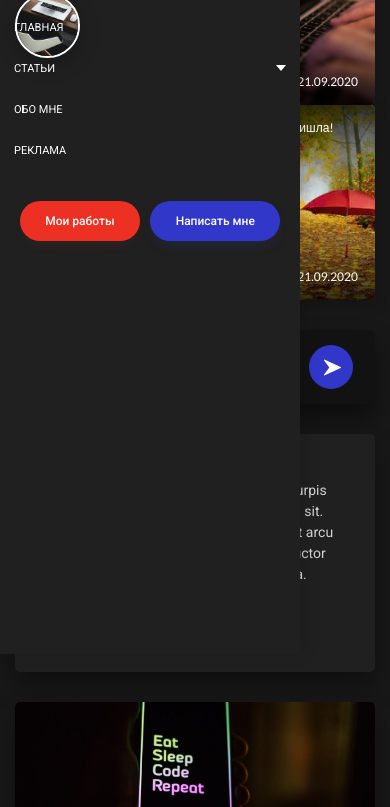
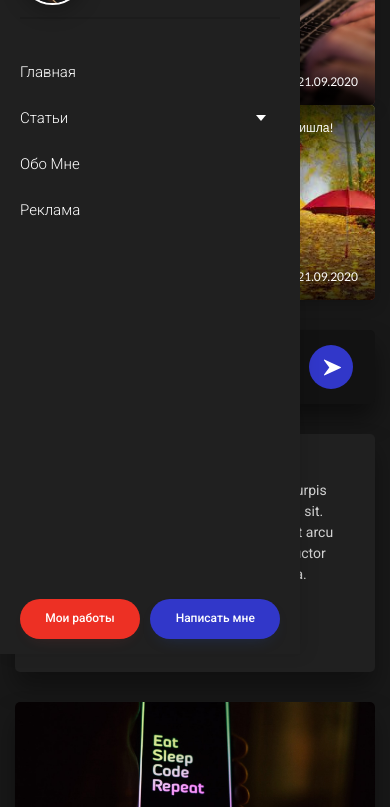
Before and after one commit to VeniaminRogov/Personal-Blog, a website: page app/index.html in a window 390 px wide. Shown: the part 190-997 px from the top of the page. Drawn offline with Linux system fonts and the light colour scheme.

Commit message:
done mobile sidebar

```diff
--- a/app/index.html
+++ b/app/index.html
@@ -102,33 +102,7 @@
 						<p class="profile__prof">блог front-end разработчика</p>
 					</div>
 
-					<nav class="menu menu__mobile">
-						<ul class="menu__list">
-							<li class="menu__item">
-								<a class="menu__link" href="#">Главная</a>
-							</li>
-							<li class="menu__item">
-								<a class="menu__link menu__link--has-subnav" href="#">Статьи</a>
-								<ul class="subnav">
-									<li class="subnav__item">
-										<a class="subnav__link" href="#">Создание сайтов</a>
-									</li>
-									<li class="subnav__item">
-										<a class="subnav__link" href="#">Интернет-маркетинг</a>
-									</li>
-									<li class="subnav__item">
-										<a class="subnav__link" href="#">Продвижение видео</a>
-									</li>
-								</ul>
-							</li>
-							<li class="menu__item">
-								<a class="menu__link" href="#">Обо мне</a>
-							</li>
-							<li class="menu__item">
-								<a class="menu__link" href="#">Реклама</a>
-							</li>
-						</ul>
-					</nav>
+					<!--  -->
 
 					<ul class="social">
 						<li class="social__item">
@@ -152,11 +126,44 @@
 						Созданием сайтов занимаюсь с 2012 года. Работал в нескольких ИТ компаниях и наработал более 10 000 часов в
 						создании сайтов различной сложности.
 					</p>
+
+
 				</div>
 
 				<!-- /Profile -->
 
+				<nav class="menu menu--mobile">
+					<ul class="menu__list">
+						<li class="menu__item">
+							<a class="menu__link" href="#">Главная</a>
+						</li>
+						<li class="menu__item">
+							<a class="menu__link menu__link--has-subnav" href="#">Статьи</a>
+							<ul class="subnav">
+								<li class="subnav__item">
+									<a class="subnav__link" href="#">Создание сайтов</a>
+								</li>
+								<li class="subnav__item">
+									<a class="subnav__link" href="#">Интернет-маркетинг</a>
+								</li>
+								<li class="subnav__item">
+									<a class="subnav__link" href="#">Продвижение видео</a>
+								</li>
+							</ul>
+						</li>
+						<li class="menu__item">
+							<a class="menu__link" href="#">Обо мне</a>
+						</li>
+						<li class="menu__item">
+							<a class="menu__link" href="#">Реклама</a>
+						</li>
+					</ul>
+				</nav>
+
 			</div>
+
+			<!-- /Sidebar content -->
+
 			<div class="sidebar__footer">
 				<a class="btn btn--red" href="#">
 					Мои работы
--- a/app/scss/components/burger.scss
+++ b/app/scss/components/burger.scss
@@ -7,7 +7,7 @@
   left: 15px;
   transform: translateY(-50%);
 
-  @include brakpoint($tablet-bp) {
+  @include breakpoint($tablet-bp) {
     display: block;
   }
 
--- a/app/scss/components/container.scss
+++ b/app/scss/components/container.scss
@@ -3,7 +3,7 @@
   margin: 0 auto;
   padding: 0 50px;
 
-  @include brakpoint($moblie-bp) {
+  @include breakpoint($moblie-bp) {
     padding: 0 15px;
   }
 }
--- a/app/scss/components/header.scss
+++ b/app/scss/components/header.scss
@@ -8,7 +8,7 @@
   width: calc(100% - #{$sidebar-width});
   background-color: #0d0d0d;
 
-  @include brakpoint($tablet-bp) {
+  @include breakpoint($tablet-bp) {
     width: 100%;
     z-index: $z-index-modal;
   }
@@ -17,7 +17,7 @@
 .header__left {
   width: 60%;
 
-  @include brakpoint($tablet-bp) {
+  @include breakpoint($tablet-bp) {
     width: 40%;
   }
 }
@@ -27,7 +27,7 @@
   justify-content: flex-end;
   width: 40%;
 
-  @include brakpoint($tablet-bp) {
+  @include breakpoint($tablet-bp) {
     width: 60%;
   }
 }
--- a/app/scss/components/main.scss
+++ b/app/scss/components/main.scss
@@ -1,7 +1,7 @@
 .main {
   padding: 100px 0 80px $sidebar-width;
 
-  @include brakpoint($tablet-bp) {
+  @include breakpoint($tablet-bp) {
     padding-left: 0;
   }
 }
--- a/app/scss/components/nav.scss
+++ b/app/scss/components/nav.scss
@@ -1,22 +1,23 @@
 .menu {
-  @include brakpoint($tablet-bp) {
+  @include breakpoint($tablet-bp) {
     display: none;
   }
-}
 
-.menu__mobile {
-  display: none;
+  &--mobile {
+    display: none;
+    @extend %roboto-l;
 
-  @include brakpoint($tablet-bp) {
-    display: block;
-    margin-top: 30px;
+    @include breakpoint($tablet-bp) {
+      display: block;
+      margin: 30px 0;
+    }
   }
 }
 
 .menu__list {
   display: flex;
 
-  @include brakpoint($tablet-bp) {
+  @include breakpoint($tablet-bp) {
     flex-direction: column;
   }
 }
@@ -32,17 +33,31 @@
       display: block;
     }
   }
+
+  @include breakpoint($tablet-bp) {
+    &:hover {
+      .menu__link {
+        background: none;
+      }
+    }
+  }
 }
 
 .menu__link {
   display: block;
   padding: 14px;
-  width: 100%;
-  line-height: 1.2;
+  line-height: 18px;
   font-size: 1.1rem;
   text-transform: uppercase;
   color: $white;
   transition: background-color 0.2s linear;
+
+  @include breakpoint($tablet-bp) {
+    text-transform: capitalize;
+    padding-left: 0;
+    padding-right: 0;
+    font-size: 1.5rem;
+  }
 
   &--has-subnav {
     position: relative;
@@ -58,6 +73,10 @@
       border-style: solid;
       border-width: 6px 5px 0 5px;
       border-color: $white transparent transparent transparent;
+
+      // @include breakpoint($tablet-bp) {
+      //   display: none;
+      // }
     }
   }
 }
--- a/app/scss/components/profile.scss
+++ b/app/scss/components/profile.scss
@@ -3,10 +3,11 @@
   flex-direction: column;
   justify-content: center;
   margin-top: -50px;
-  position: relative;
 
-  @include brakpoint($tablet-bp) {
+  @include breakpoint($tablet-bp) {
+    position: relative;
     margin-top: -10px;
+    border-bottom: 2px solid #1c1c1c;
   }
 }
 
@@ -19,19 +20,22 @@
   object-fit: cover;
   box-shadow: 0px 7px 20px rgba($black, 0.25);
   margin: 0 auto 20px;
+  // display: none;
 
-  @include brakpoint($tablet-bp) {
+  @include breakpoint($tablet-bp) {
     position: absolute;
+    top: 0;
+    left: 0;
     margin-left: 0;
     width: 65px;
     height: 65px;
-    left: 15px;
   }
 }
 
 .profile__header {
   text-align: center;
   position: relative;
+  margin-bottom: 20px;
 
   // &::after {
   //   content: "";
@@ -43,7 +47,7 @@
   //   left: 0;
   // }
 
-  @include brakpoint($tablet-bp) {
+  @include breakpoint($tablet-bp) {
     display: flex;
     flex-direction: column;
     text-align: left;
@@ -57,7 +61,7 @@
 .profile__prof {
   // text-align: center;
 
-  @include brakpoint($tablet-bp) {
+  @include breakpoint($tablet-bp) {
     text-align: left;
   }
 }
@@ -66,7 +70,7 @@
   font-size: 1.8rem;
   color: $white;
 
-  @include brakpoint($tablet-bp) {
+  @include breakpoint($tablet-bp) {
     font-size: 1.5rem;
   }
 }
@@ -76,7 +80,7 @@
   color: #dedede;
   line-height: 14px;
 
-  @include brakpoint($tablet-bp) {
+  @include breakpoint($tablet-bp) {
     font-size: 1.2rem;
   }
 }
@@ -87,7 +91,7 @@
   color: $white;
   margin: 0 20px;
   padding: 30px 0;
-  @include brakpoint($tablet-bp) {
+  @include breakpoint($tablet-bp) {
     display: none;
   }
   position: relative;
--- a/app/scss/components/sidebar.scss
+++ b/app/scss/components/sidebar.scss
@@ -8,8 +8,16 @@
   z-index: $z-index;
   box-shadow: 5px 0px 15px rgba(5, 5, 5, 0.1);
 
-  @include brakpoint($tablet-bp) {
+  @include breakpoint($tablet-bp) {
     // display: none;
+    display: flex;
+    flex-direction: column;
+    overflow: auto;
+    top: 40px;
+
+    height: calc(100vh - 4rem);
+    padding-bottom: 1.5rem;
+
     transform: translateX(-100%);
     transition: transform 0.2s ease-in-out;
 
@@ -22,7 +30,7 @@
 .sidebar__header {
   height: 180px;
 
-  @include brakpoint($tablet-bp) {
+  @include breakpoint($tablet-bp) {
     height: 100px;
   }
 }
@@ -34,6 +42,15 @@
   object-fit: cover;
 }
 
+.sidebar__content {
+  padding: 0 20px;
+
+  @include breakpoint($tablet-bp) {
+    flex-grow: 1;
+    justify-content: center;
+  }
+}
+
 .sidebar__footer {
   margin-top: 30px;
   display: flex;
--- a/app/scss/components/social.scss
+++ b/app/scss/components/social.scss
@@ -7,7 +7,7 @@
     margin: 0;
   }
 
-  @include brakpoint($tablet-bp) {
+  @include breakpoint($tablet-bp) {
     .sidebar,
     & {
       display: none;
--- a/app/scss/components/subnav.scss
+++ b/app/scss/components/subnav.scss
@@ -6,10 +6,19 @@
   background-color: $blue;
   border-radius: 0 0 5px 5px;
   box-shadow: 0px 6px 8px rgba($black, 0.2);
+  color: $white;
+  @extend %roboto-l;
+
+  @include breakpoint($tablet-bp) {
+    position: static;
+    padding-left: 17px;
+    background-color: transparent;
+    box-shadow: none;
+    width: 100%;
+  }
 }
 
 .subnav__link {
-  display: block;
   padding: 4.5px 12px;
   font-size: 1.2rem;
   color: $white;
@@ -18,4 +27,12 @@
   &:hover {
     @include bgc-darking($blue);
   }
+
+  @include breakpoint($tablet-bp) {
+    font-size: 1.5rem;
+
+    &:hover {
+      background: none;
+    }
+  }
 }
--- a/app/scss/mixins.scss
+++ b/app/scss/mixins.scss
@@ -2,7 +2,7 @@
   background-color: darken($color, 5%);
 }
 
-@mixin brakpoint($bp) {
+@mixin breakpoint($bp) {
   @media (max-width: $bp) {
     @content;
   }
```
Also changed, not shown: app/css/style.min.css.
